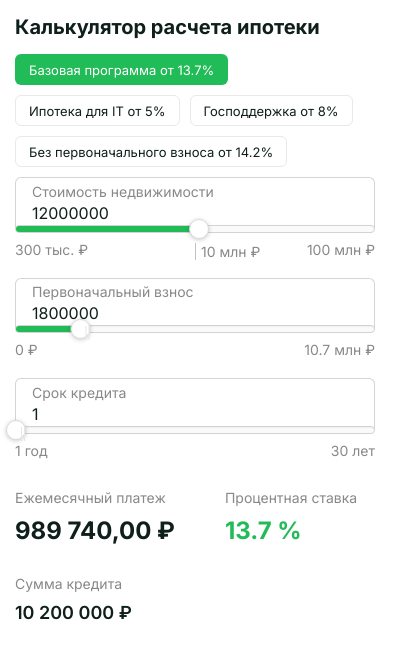
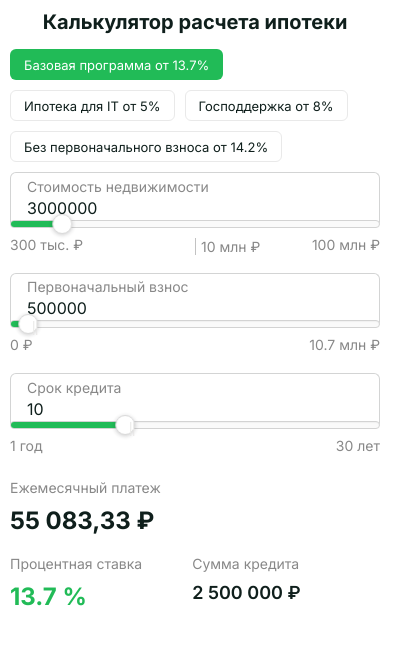
Before and after one commit to maskon/mortgage-calculator, a plain HTML site: page index.html in a window 390 px wide. Shown: the whole page, 415 px wide, since content can reach past the window. Drawn offline with Linux system fonts and the light colour scheme.

Commit message:
Add files via upload

```diff
--- a/css/main.css
+++ b/css/main.css
@@ -243,12 +243,17 @@ body {
 @media (max-width: 767px) {
 
     body {
-        padding: 15px 0;
+        padding: 10px 0;
+    }
+
+    .container {
+        padding: 0 10px;
     }
 
     .title {
         margin-bottom: 15px;
         font-size: 26px;
+        text-align: center;
     }
     .row {
         flex-wrap: wrap;
@@ -275,13 +280,17 @@ body {
     }
 
     .summary {
-        padding-top: 30px;
-        row-gap: 30px;
+        padding-top: 25px;
+        row-gap: 20px;
     }
 }
 
 @media (max-width: 427px) {
-        .title {
-            font-size: 20px;
-        }
+    .title {
+        font-size: 20px;
+    }
+
+    .col-right {
+        min-width: 300px;
+    }
 }
--- a/js/main.js
+++ b/js/main.js
@@ -70,7 +70,7 @@ const formatForSlider = {
 };
 
 noUiSlider.create(sliderCost, {
-    start: 12000000,
+    start: 3000000,
     step: 100000,
     connect: 'lower',
     range: {
@@ -108,7 +108,7 @@ noUiSlider.create(sliderDownpayment, {
     connect: 'lower',
     range: {
         'min': 0,
-        'max': 10000000
+        'max': 10700000
     },
     format: formatForSlider,
     tooltips: {
@@ -136,7 +136,7 @@ inputDownpayment.addEventListener('input', function () {
 const sliderTerm = document.getElementById('slider-term');
 
 noUiSlider.create(sliderTerm, {
-    start: 1,
+    start: 10,
     step: 1,
     connect: 'lower',
     range: {
```
